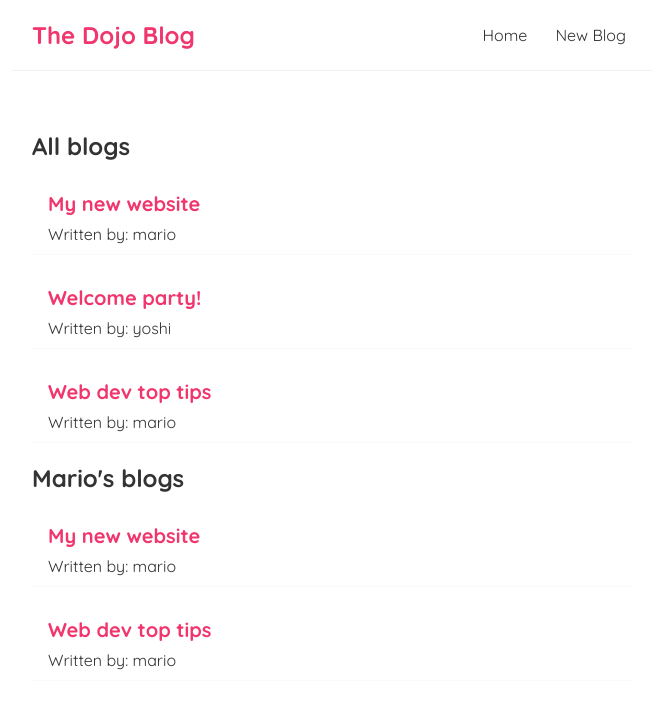
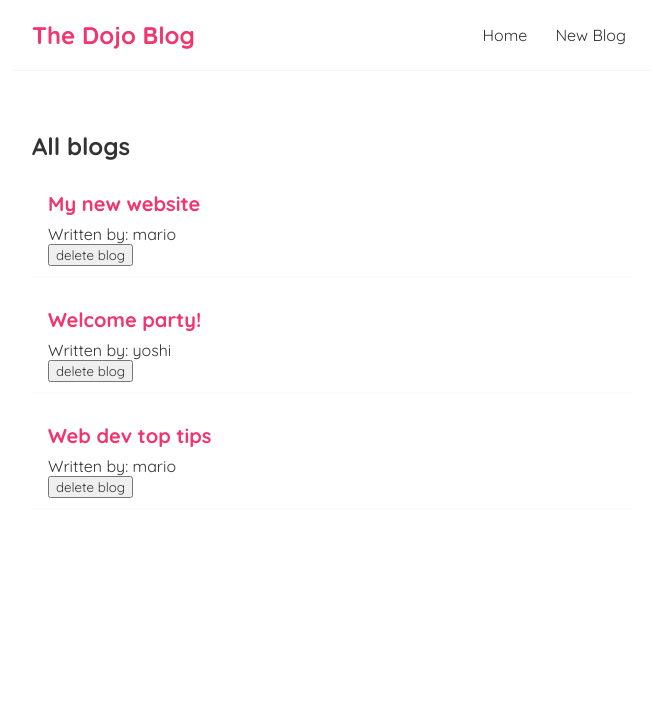
Before and after one commit to MarlonDSC/React-tutorial, a React (Create React App) app: page / in a window 1280 px wide. Shown: the top 708 px of the page, without its empty margins (308-964 px from the left). Built offline with nearby package versions, Linux system fonts and the light colour scheme.

Commit message:
lesson 13

```diff
--- a/src/BlogList.js
+++ b/src/BlogList.js
@@ -1,10 +1,7 @@
 import {useState} from 'react';
 
-const BlogList = ({ blogs, title }) => {
+const BlogList = ({ blogs, title, handleDelete }) => {
 
-// const BlogList = (props) => {
-    // const blogs = props.blogs;
-    // const title = props.title;
     return (
         <div className="blog-list">
             <h2>{ title }</h2>
@@ -12,6 +9,7 @@
                 <div className="blog-preview" key={blog.id}>
                     <h2> {blog.title}</h2>
                     <p>Written by: {blog.author}</p>
+                    <button onClick={() => handleDelete(blog.id)}>delete blog</button>
                 </div>
             ))}
         </div>
--- a/src/Home.js
+++ b/src/Home.js
@@ -9,10 +9,15 @@
         { title: 'Web dev top tips', body: 'lorem ipsum...', author: 'mario', id: 3 }
     ]);
 
+    const handleDelete = (id) => {
+        //When clicking the button shows all the blogs unless the one that has been click because it has been filtered
+        const newBlogs = blogs.filter(blog => blog.id !== id);
+        setBlogs(newBlogs);
+    }
+
     return (
         <div className="home">
-            <BlogList blogs={ blogs } title = "All blogs"/>
-            <BlogList blogs={ blogs.filter((blog) => blog.author === 'mario') } title = "Mario's blogs"/>
+            <BlogList blogs={ blogs } title = "All blogs" handleDelete = { handleDelete }/>
         </div>
     );
 }
```
